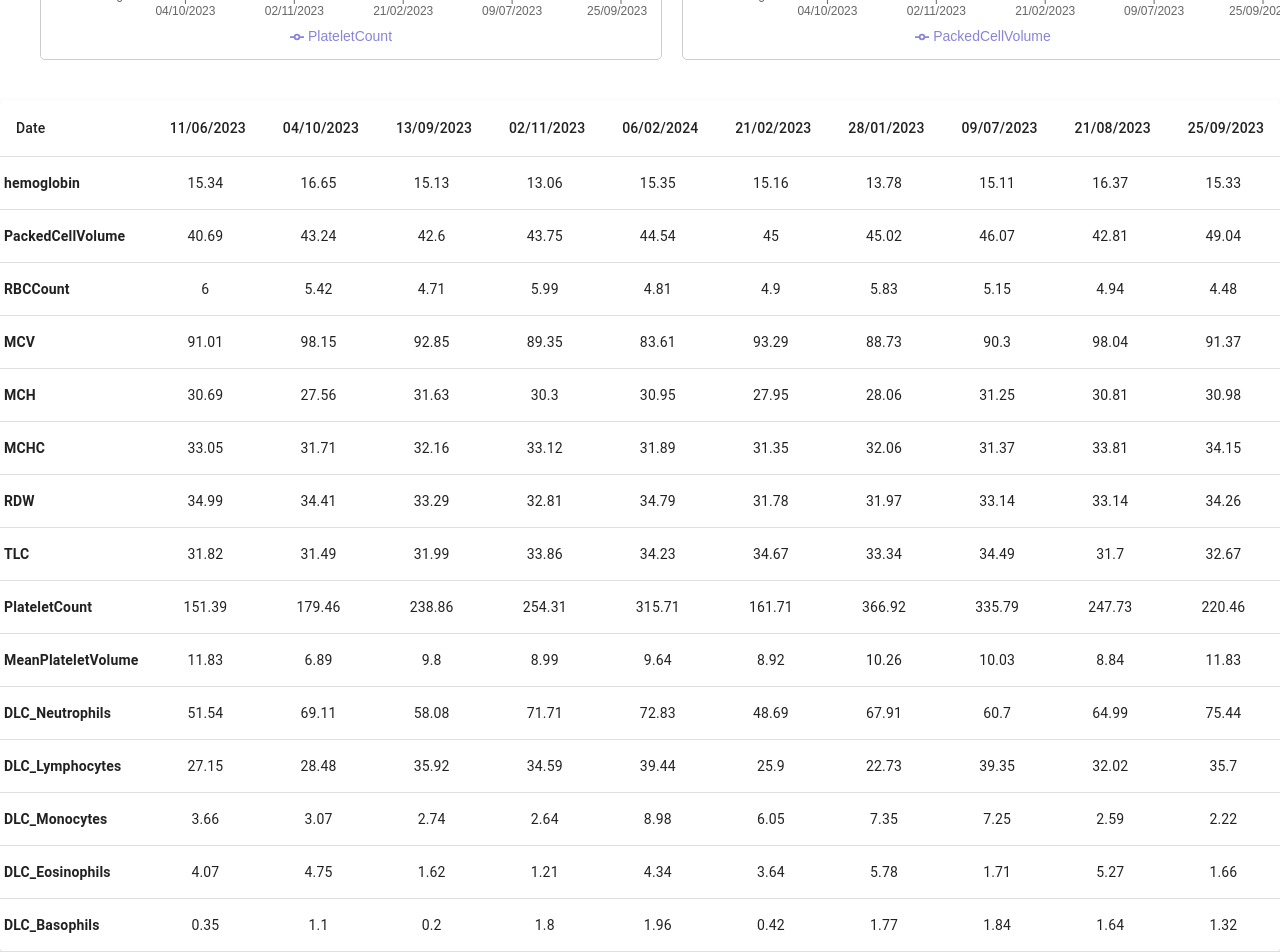
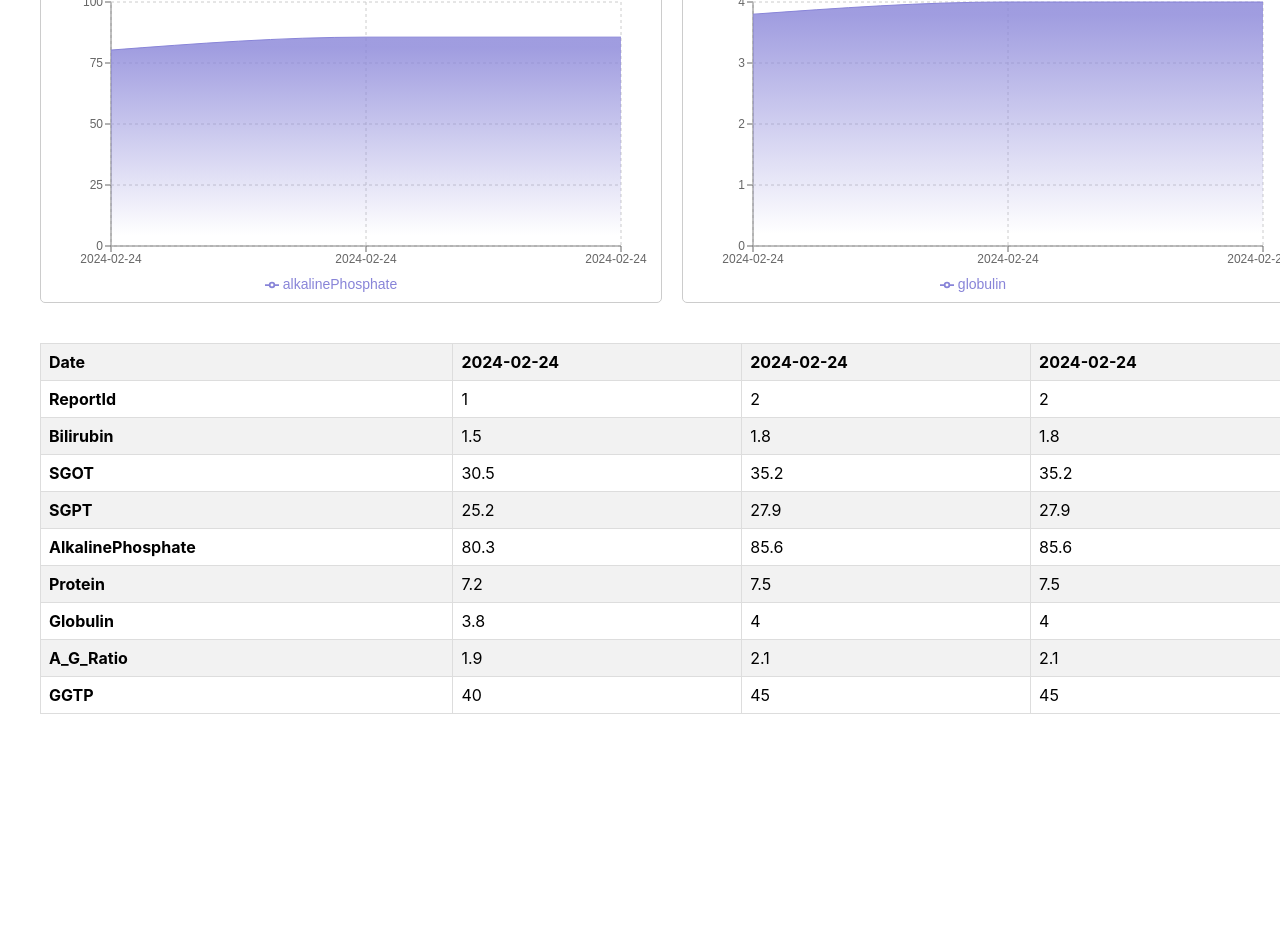
Before and after one commit to SujayMahore/Semi-Colons, a React (Create React App) app: page / in a window 1280 px wide. Shown: the part 644-1596 px from the top of the page. After the commit the page ends 1358 px from the top, so only its background shows below. Built offline with nearby package versions, Linux system fonts and the light colour scheme.

Commit message:
Another update

```diff
--- a/src/components/AreaChartTemplate.js
+++ b/src/components/AreaChartTemplate.js
@@ -16,6 +16,7 @@ import {
   } from "recharts";
 
 const AreaChartTemplate = ({data,datakey}) => {
+    console.log(datakey)
   return (
     <>
         <div className="chart">
--- /dev/null
+++ b/src/components/ChartTemplate.css
@@ -0,0 +1,93 @@
+/* Container styles */
+.chart-container {
+   margin: 40px;
+
+
+
+  }
+  .input-select{
+    margin-top: 20px;
+  }
+.user-info{
+  text-align: left;
+  justify-content: space-around;
+  display: flex;
+   flex-direction: row;
+
+}
+.user-info-container{
+  width: 100%;
+  text-align: center;
+  border: 2px solid;
+  margin: 10px;
+  border-radius: 10px;
+
+
+}
+
+  .heading{
+    font-weight: bold;
+    text-transform: capitalize;
+  }
+
+  .grid-container{
+    display:grid;
+    grid-template-columns: repeat(2,1fr);
+    gap:20px
+  }
+
+  .chart{
+    border:1px solid #ccc;
+    border-radius: 5px;
+    padding: 10px;
+  }
+
+  /* Bar chart styles */
+  .recharts-wrapper {
+    font-family: Arial, sans-serif;
+  }
+
+  /* Axis styles */
+  .recharts-cartesian-axis-tick {
+    font-size: 12px;
+  }
+
+  .recharts-cartesian-axis-label {
+    font-size: 14px;
+    font-weight: bold;
+  }
+
+  /* Tooltip styles */
+  .recharts-tooltip-wrapper {
+    background-color: rgba(255, 255, 255, 0.9);
+    border: 1px solid #ccc;
+    border-radius: 5px;
+    padding: 10px;
+    font-size: 14px;
+  }
+
+  .recharts-tooltip-label {
+    font-weight: bold;
+  }
+
+  .recharts-tooltip-item {
+    color: #333;
+  }
+
+  /* Legend styles */
+  .recharts-legend-wrapper {
+    font-size: 14px;
+  }
+
+  .recharts-legend-item {
+    cursor: pointer;
+  }
+
+  .recharts-legend-item-text {
+    fill: #333;
+  }
+
+  /* Bar styles */
+  .recharts-bar {
+    fill: #8884d8;
+  }
--- a/src/components/ChartTemplate.js
+++ b/src/components/ChartTemplate.js
@@ -1,6 +1,11 @@
 import React, { useEffect, useState } from "react";
-import "./BarCharts.css";
+import "./ChartTemplate.css";
 import LineChartCustom from "./LineChartCustom";
+import Box from "@mui/material/Box";
+import InputLabel from "@mui/material/InputLabel";
+import MenuItem from "@mui/material/MenuItem";
+import FormControl from "@mui/material/FormControl";
+import Select from "@mui/material/Select";
 
 import {
   BarChart,
@@ -23,233 +28,213 @@ import axios from "axios";
 import AreaChartTemplate from "./AreaChartTemplate";
 
 const ChartTemplate = () => {
+  const [isLoading, setIsLoading] = useState(false);
+  const [error, setError] = useState(null);
+  const [dataKeys, setDataKeys] = useState(["protien"]);
+  const [chartCount, setChartCount] = useState(1);
+  const [chartTypes, setChartTypes] = useState([])
+
   //Un Comment This For API CALL
   // const [data,setData]=useState([])
   // useEffect(()=>{
   //     const fetchData = async()=>{
   //         try{
   //             const response = await axios.get("Past API ENDPOINT HERE")
+
   //             setData(response.data)
+  //              setIsLoading(false)
 
   //         }catch(error){
   //             console.error("ERROR fetching data",error)
+  //              setIsLoading(false)
+  //              setError(error)
+
   //         }
   //     }
   //     fetchData();
   // },[])
 
   //Comment below if api is called
-  const data =[
+
+  const data = [
     {
-        "reportId": 1,
-        "date": "11/06/2023",
-        "hemoglobin": 15.34,
-        "PackedCellVolume": 40.69,
-        "RBCCount": 6.0,
-        "MCV": 91.01,
-        "MCH": 30.69,
-        "MCHC": 33.05,
-        "RDW": 34.99,
-        "TLC": 31.82,
-        "PlateletCount": 151.39,
-        "MeanPlateletVolume": 11.83,
-        "DLC_Neutrophils": 51.54,
-        "DLC_Lymphocytes": 27.15,
-        "DLC_Monocytes": 3.66,
-        "DLC_Eosinophils": 4.07,
-        "DLC_Basophils": 0.35
+      reportId: 1,
+      date: "2024-02-24",
+      user: {
+        id: 123,
+        firstName: "John",
+        lastName: "Doe",
+        email: "john.doe@example.com",
+        address: "123 Main St",
+        city: "Anytown",
+        state: "CA",
+        zipCode: "12345",
+        age: "56",
+      },
+      reportName: "Liver Function Test",
+      bilirubin: 1.5,
+      SGOT: 30.5,
+      SGPT: 25.2,
+      alkalinePhosphate: 80.3,
+      protein: 7.2,
+      globulin: 3.8,
+      A_G_Ratio: 1.9,
+      GGTP: 40.0,
     },
     {
-        "reportId": 2,
-        "date": "04/10/2023",
-        "hemoglobin": 16.65,
-        "PackedCellVolume": 43.24,
-        "RBCCount": 5.42,
-        "MCV": 98.15,
-        "MCH": 27.56,
-        "MCHC": 31.71,
-        "RDW": 34.41,
-        "TLC": 31.49,
-        "PlateletCount": 179.46,
-        "MeanPlateletVolume": 6.89,
-        "DLC_Neutrophils": 69.11,
-        "DLC_Lymphocytes": 28.48,
-        "DLC_Monocytes": 3.07,
-        "DLC_Eosinophils": 4.75,
-        "DLC_Basophils": 1.1
+      reportId: 2,
+      date: "2024-02-24",
+      user: {
+        id: 124,
+        firstName: "Jane",
+        lastName: "Smith",
+        email: "jane.smith@example.com",
+        address: "456 Oak St",
+        city: "Othertown",
+        state: "NY",
+        zipCode: "54321",
+        age: "56",
+      },
+      reportName: "Liver Function Test",
+      bilirubin: 1.8,
+      SGOT: 35.2,
+      SGPT: 27.9,
+      alkalinePhosphate: 85.6,
+      protein: 7.5,
+      globulin: 4.0,
+      A_G_Ratio: 2.1,
+      GGTP: 45.0,
     },
     {
-        "reportId": 3,
-        "date": "13/09/2023",
-        "hemoglobin": 15.13,
-        "PackedCellVolume": 42.6,
-        "RBCCount": 4.71,
-        "MCV": 92.85,
-        "MCH": 31.63,
-        "MCHC": 32.16,
-        "RDW": 33.29,
-        "TLC": 31.99,
-        "PlateletCount": 238.86,
-        "MeanPlateletVolume": 9.8,
-        "DLC_Neutrophils": 58.08,
-        "DLC_Lymphocytes": 35.92,
-        "DLC_Monocytes": 2.74,
-        "DLC_Eosinophils": 1.62,
-        "DLC_Basophils": 0.2
+      reportId: 2,
+      date: "2024-02-24",
+      user: {
+        id: 124,
+        firstName: "Jane",
+        lastName: "Smith",
+        email: "jane.smith@example.com",
+        address: "456 Oak St",
+        city: "Othertown",
+        state: "NY",
+        zipCode: "54321",
+        age: "56",
       },
-    {
-        "reportId": 4,
-        "date": "02/11/2023",
-        "hemoglobin": 13.06,
-        "PackedCellVolume": 43.75,
-        "RBCCount": 5.99,
-        "MCV": 89.35,
-        "MCH": 30.3,
-        "MCHC": 33.12,
-        "RDW": 32.81,
-        "TLC": 33.86,
-        "PlateletCount": 254.31,
-        "MeanPlateletVolume": 8.99,
-        "DLC_Neutrophils": 71.71,
-        "DLC_Lymphocytes": 34.59,
-        "DLC_Monocytes": 2.64,
-        "DLC_Eosinophils": 1.21,
-        "DLC_Basophils": 1.8
+      reportName: "Liver Function Test",
+      bilirubin: 1.8,
+      SGOT: 35.2,
+      SGPT: 27.9,
+      alkalinePhosphate: 85.6,
+      protein: 7.5,
+      globulin: 4.0,
+      A_G_Ratio: 2.1,
+      GGTP: 45.0,
     },
-    {
-        "reportId": 5,
-        "date": "06/02/2024",
-        "hemoglobin": 15.35,
-        "PackedCellVolume": 44.54,
-        "RBCCount": 4.81,
-        "MCV": 83.61,
-        "MCH": 30.95,
-        "MCHC": 31.89,
-        "RDW": 34.79,
-        "TLC": 34.23,
-        "PlateletCount": 315.71,
-        "MeanPlateletVolume": 9.64,
-        "DLC_Neutrophils": 72.83,
-        "DLC_Lymphocytes": 39.44,
-        "DLC_Monocytes": 8.98,
-        "DLC_Eosinophils": 4.34,
-        "DLC_Basophils": 1.96
-    },
-    {
-        "reportId": 6,
-        "date": "21/02/2023",
-        "hemoglobin": 15.16,
-        "PackedCellVolume": 45.0,
-        "RBCCount": 4.9,
-        "MCV": 93.29,
-        "MCH": 27.95,
-        "MCHC": 31.35,
-        "RDW": 31.78,
-        "TLC": 34.67,
-        "PlateletCount": 161.71,
-        "MeanPlateletVolume": 8.92,
-        "DLC_Neutrophils": 48.69,
-        "DLC_Lymphocytes": 25.9,
-        "DLC_Monocytes": 6.05,
-        "DLC_Eosinophils": 3.64,
-        "DLC_Basophils": 0.42
-    },
-    {
-        "reportId": 7,
-        "date": "28/01/2023",
-        "hemoglobin": 13.78,
-        "PackedCellVolume": 45.02,
-        "RBCCount": 5.83,
-        "MCV": 88.73,
-        "MCH": 28.06,
-        "MCHC": 32.06,
-        "RDW": 31.97,
-        "TLC": 33.34,
-        "PlateletCount": 366.92,
-        "MeanPlateletVolume": 10.26,
-        "DLC_Neutrophils": 67.91,
-        "DLC_Lymphocytes": 22.73,
-        "DLC_Monocytes": 7.35,
-        "DLC_Eosinophils": 5.78,
-        "DLC_Basophils": 1.77
-    },
-    {
-        "reportId": 8,
-        "date": "09/07/2023",
-        "hemoglobin": 15.11,
-        "PackedCellVolume": 46.07,
-        "RBCCount": 5.15,
-        "MCV": 90.3,
-        "MCH": 31.25,
-        "MCHC": 31.37,
-        "RDW": 33.14,
-        "TLC": 34.49,
-        "PlateletCount": 335.79,
-        "MeanPlateletVolume": 10.03,
-        "DLC_Neutrophils": 60.7,
-        "DLC_Lymphocytes": 39.35,
-        "DLC_Monocytes": 7.25,
-        "DLC_Eosinophils": 1.71,
-        "DLC_Basophils": 1.84
-    },
-    {
-        "reportId": 9,
-        "date": "21/08/2023",
-        "hemoglobin": 16.37,
-        "PackedCellVolume": 42.81,
-        "RBCCount": 4.94,
-        "MCV": 98.04,
-        "MCH": 30.81,
-        "MCHC": 33.81,
-        "RDW": 33.14,
-        "TLC": 31.7,
-        "PlateletCount": 247.73,
-        "MeanPlateletVolume": 8.84,
-        "DLC_Neutrophils": 64.99,
-        "DLC_Lymphocytes": 32.02,
-        "DLC_Monocytes": 2.59,
-        "DLC_Eosinophils": 5.27,
-        "DLC_Basophils": 1.64
-    },
-    {
-        "reportId": 10,
-        "date": "25/09/2023",
-        "hemoglobin": 15.33,
-        "PackedCellVolume": 49.04,
-        "RBCCount": 4.48,
-        "MCV": 91.37,
-        "MCH": 30.98,
-        "MCHC": 34.15,
-        "RDW": 34.26,
-        "TLC": 32.67,
-        "PlateletCount": 220.46,
-        "MeanPlateletVolume": 11.83,
-        "DLC_Neutrophils": 75.44,
-        "DLC_Lymphocytes": 35.7,
-        "DLC_Monocytes": 2.22,
-        "DLC_Eosinophils": 1.66,
-        "DLC_Basophils": 1.32
+  ];
+
+  const fields = Object.keys(data[0]).filter(
+    (key) =>
+      key !== "date" &&
+      key !== "user" &&
+      key !== "reportName" &&
+      key !== "reportId"
+  );
+  const filteredData = data.map(({ user, reportName, ...rest }) => rest);
+  function handleChange(e) {
+   const updatedKeys=dataKeys
+   updatedKeys.push(e.target.value)
+   setDataKeys(updatedKeys)
+    console.log(dataKeys);
   }
-]
 
   return (
     <>
       {/* <Meter></Meter> */}
+      {isLoading ? (
+        <p>Loading...</p>
+      ) : error ? (
+        <p>Error:{error.message}</p>
+      ) : data.length === 0 ? (
+        <p>No Data Available</p>
+      ) : (
+        <>
+          <div className="user-info-container">
+            <h2>Patient Information</h2>
+            <div className="user-info">
+              <div>
+                <p>First Name:{data[0].user.firstName}</p>
+                <p>Last Name:{data[0].user.lastName}</p>
+                <p>Age :{data[0].user.age}</p>
+                <p>Email:{data[0].user.email}</p>
+              </div>
+              <div>
+                <p>Address:{data[0].user.address}</p>
+                <p>City:{data[0].user.city}</p>
+                <p>State:{data[0].user.state}</p>
+                <p>Zip code:{data[0].user.zipCode}</p>
+              </div>
+            </div>
+          </div>
           <div className="chart-container">
             {/* Apply container style */}
+            {/* <button onClick={() => setChartCount((prev) => prev + 1)}>
+              Add Chart
+            </button> */}
+
             <div className="grid-container">
-          <LineChartCustom data={data} datakey="hemoglobin"></LineChartCustom>
-         <AreaChartTemplate data={data} datakey="PackedCellVolume"></AreaChartTemplate>
-         <LineChartCustom data={data} datakey="PlateletCount"></LineChartCustom>
-         <LineChartCustom data={data} datakey="PackedCellVolume"></LineChartCustom>
-
+              {/* {[...Array(chartCount)].map((_, idx) => (
+                <div>
+                  <AreaChartTemplate
+                    data={data}
+                    datakey={dataKeys[idx]}
+                  ></AreaChartTemplate>
+                  <div className="input-select">
+                    <FormControl fullWidth>
+                      <InputLabel id="demo-simple-select-label">
+                        Chart Data{idx}
+                      </InputLabel>
+                      <Select
+                        labelId="demo-simple-select-label"
+                        id="demo-simple-select"
+                        value={dataKeys[idx]}
+                        label="Select Chart"
+                        onChange={handleChange}
+                      >
+                        {fields.map((field) => (
+                          <MenuItem key={field} value={field}>
+                            {field}
+                          </MenuItem>
+                        ))}
+                      </Select>
+                    </FormControl>
                   </div>
-
-
-
                 </div>
+              ))} */}
+               <AreaChartTemplate
+                    data={data}
+                    datakey="protein"
+                  ></AreaChartTemplate>
+               <AreaChartTemplate
+                    data={data}
+                    datakey="SGOT"
+                  ></AreaChartTemplate>
+               <AreaChartTemplate
+                    data={data}
+                    datakey="alkalinePhosphate"
+                  ></AreaChartTemplate>
+               <AreaChartTemplate
+                    data={data}
+                    datakey="globulin"
+                  ></AreaChartTemplate>
+            </div>
+          </div>
+          <div
+            className="table-container"
+            style={{ width: "100%", marginTop: "10px", marginLeft: "40px" }}
+          >
             <TableData data={data}></TableData>
-
+          </div>
+        </>
+      )}
     </>
   );
 };
--- /dev/null
+++ b/src/components/TableData.css
@@ -0,0 +1,27 @@
+.table-container {
+    margin-top: 20px;
+  }
+
+  table {
+    width: 100%;
+    border-collapse: collapse;
+  }
+
+  th,
+  td {
+    padding: 8px;
+    border: 1px solid #ddd;
+    text-align: left;
+  }
+
+  th {
+    background-color: #f2f2f2;
+  }
+
+  tr:nth-child(even) {
+    background-color: #f2f2f2;
+  }
+
+  tr:hover {
+    background-color: #ddd;
+  }
--- a/src/components/TableData.js
+++ b/src/components/TableData.js
@@ -1,48 +1,36 @@
 import React from "react";
-import {
-  Table,
-  TableBody,
-  TableCell,
-  TableContainer,
-  TableHead,
-  TableRow,
-  Paper,
-} from "@mui/material";
+import "./TableData.css"
 
 const TableData = ({ data }) => {
-    const fields = Object.keys(data[0]).filter(key=>key!=="date" && key!== "reportId" )
+  const fields = Object.keys(data[0]).filter(key => key !== "date" && key !== "user" && key !== "reportName");
+  const filteredData = data.map(({user,reportName,...rest}) => rest)
+
   return (
-    <TableContainer component={Paper}>
-      <Table>
-        <TableHead>
-          <TableRow>
-            <TableCell>Date</TableCell>
-            {data.map((element) =>
-                            <TableCell key={element.reportId} align="right">{element.date}</TableCell>
+    <div className="table-container">
+      <table>
+        <thead>
+          <tr>
+            <th>Date</th>
+            {filteredData.map((element) => (
+                <th key={element.reportId}> {element.date}</th>
 
-
-            )}
-
-          </TableRow>
-        </TableHead>
-        <TableBody>
-
-             {
-                fields.map((field)=>(
-
-                    <TableRow>
-                       <TableCell component="th" style={{fontWeight:"bold", padding:"4px"}}>{field}</TableCell>
-                       {data.map((element)=>(
-                        <TableCell align="center">{element[field]}</TableCell>
-                       ))}
-                    </TableRow>
-                ))
-             }
-
-
-        </TableBody>
-      </Table>
-    </TableContainer>
+            ))}
+          </tr>
+        </thead>
+        <tbody>
+          {fields.map((field) => (
+            <tr  key={field}>
+              <td className="heading">{field}</td>
+              {filteredData.map((element) => (
+                <td key={`${field}`}>
+                  {element[field]}
+                </td>
+              ))}
+            </tr>
+          ))}
+        </tbody>
+      </table>
+    </div>
   );
 };
 
```
Also changed, not shown: 2 other files (tests, documents, lock files or other folders). Lines whose indentation alone changed are shown as unchanged.
